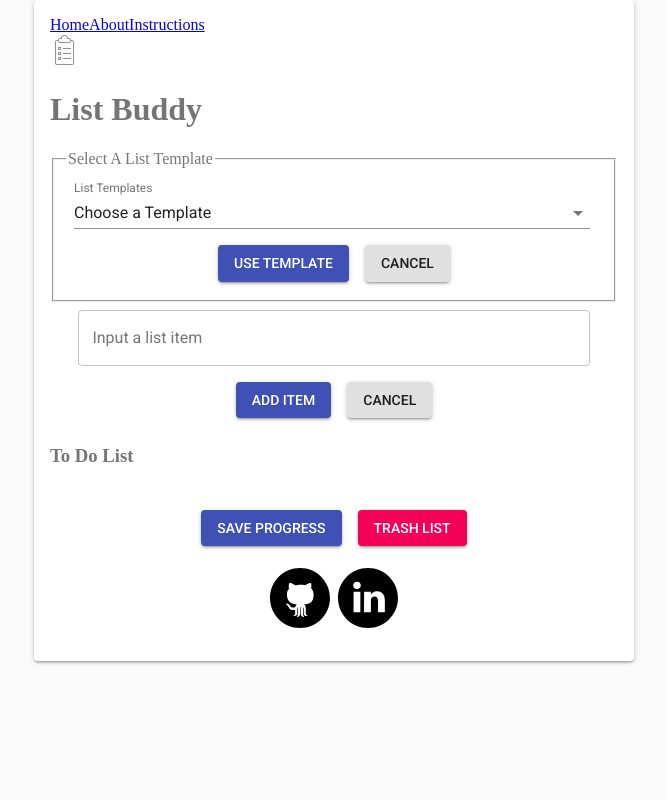
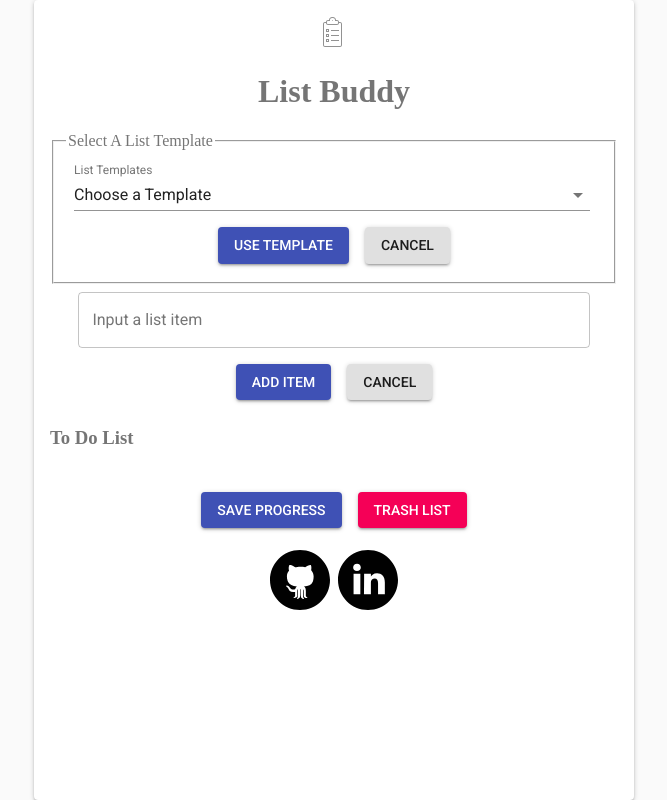
Before and after one commit to ARogala/ListBuddy, a React (Create React App) app: page / in a window 1280 px wide. Shown: the whole page, without its empty margins (306-973 px from the left). Built offline with nearby package versions, Linux system fonts and the light colour scheme.

Commit message:
remove nav component

```diff
--- a/src/App.js
+++ b/src/App.js
@@ -1,7 +1,7 @@
 import React from 'react';
 import PropTypes from 'prop-types';
 
-import Navigation from './components/Navigation';
+//components
 import ToDoListInput from './components/ToDoListInput';
 import ToDoList from './components/ToDoList';
 
@@ -28,6 +28,10 @@ const styles = theme => ({
   paper: {
     padding: theme.spacing.unit * 2,
     color: theme.palette.text.secondary,
+    minHeight: '100vh'
+  },
+  header: {
+    textAlign: 'center',
   },
   footer: {
     textAlign: 'center',
@@ -164,11 +168,10 @@ class App extends React.Component {
         <Grid item xs={12}>
           <Paper className={classes.paper}>
             <CssBaseline />
-            <Navigation />
-            <header className="header">
-              <div className="header__container">
-                <img src={list} className="header__logo" alt="logo" />
-                <h1 className="header__title">List Buddy</h1>
+            <header className={classes.header}>
+              <div>
+                <img src={list} alt="logo" />
+                <h1>List Buddy</h1>
               </div>
             </header>
             <section>
--- a/src/components/Navigation.js
+++ /dev/null
@@ -1,16 +0,0 @@
-import React from 'react';
-
-
-class Navigation extends React.Component {
-	render() {
-		return (
-			<nav>
-				<a href="/">Home</a>
-				<a href="/">About</a>
-				<a href="/">Instructions</a>
-			</nav>
-		);
-	}
-}
-
-export default Navigation;
```
